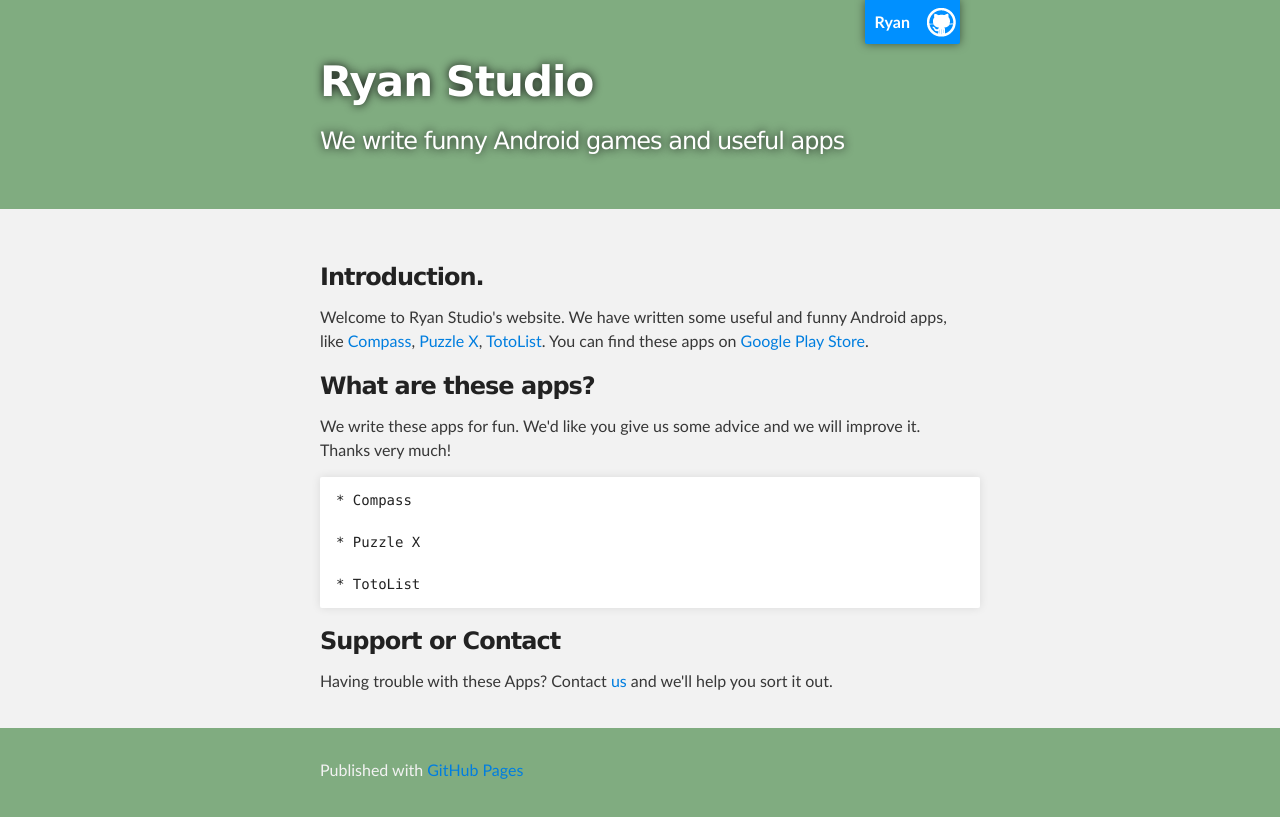
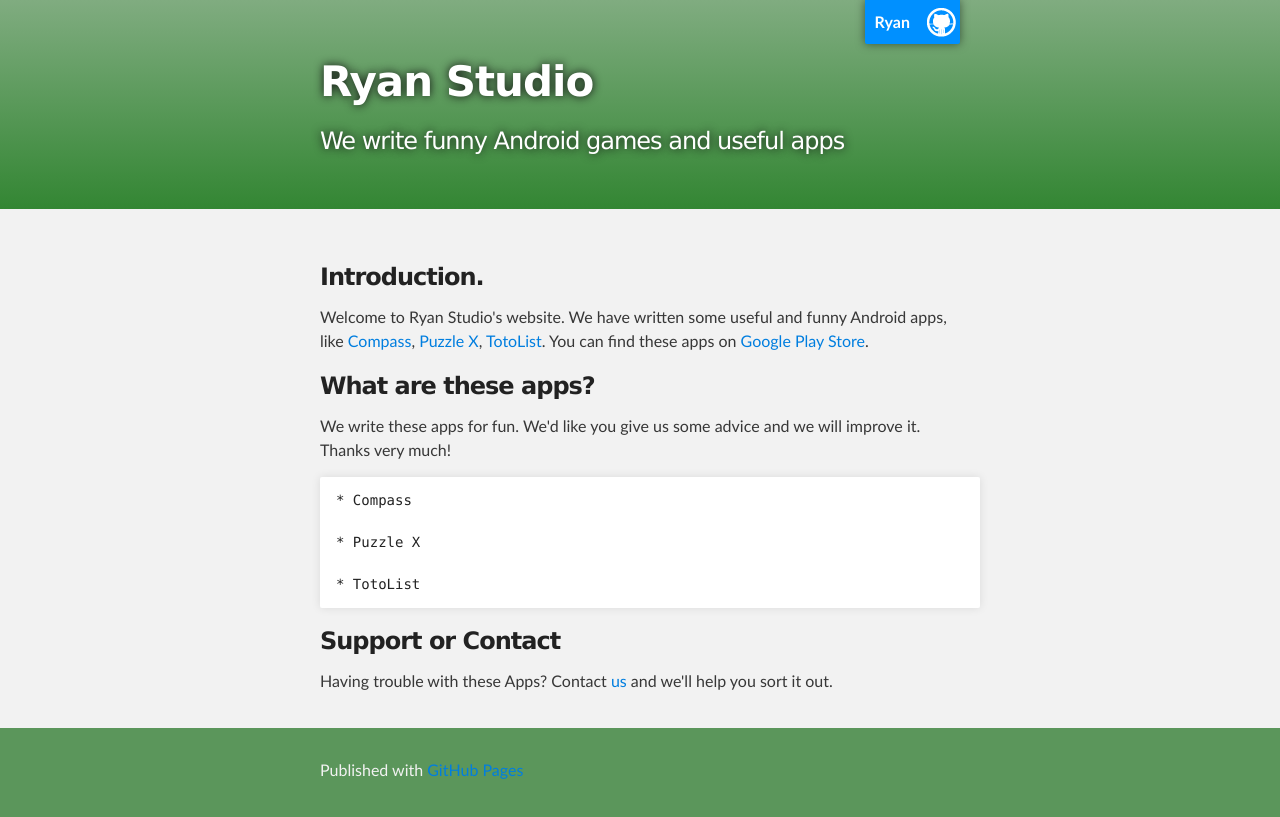
Before and after one commit to rdryan/rdryan.github.com, a plain HTML site: page index.html in a window 1280 px wide. Drawn offline with Linux system fonts and the light colour scheme.

Commit message:
change background color

```diff
--- a/stylesheets/stylesheet.css
+++ b/stylesheets/stylesheet.css
@@ -291,7 +291,7 @@ Full-Width Styles
 #header_wrap {
   background: #80AC80;
   background: -moz-linear-gradient(top, #80AC80, #80AC80);
-  background: -webkit-linear-gradient(top, #80AC80, #80AC80);
+  background: -webkit-linear-gradient(top, #80AC80, #338633);
   background: -ms-linear-gradient(top, #80AC80, #80AC80);
   background: -o-linear-gradient(top, #80AC80, #80AC80);
   background: linear-gradient(top, #80AC80, #80AC80);
@@ -367,7 +367,7 @@ Full-Width Styles
 }
 
 #footer_wrap {
-  background: #80AC80;
+  background: #5B965B;
 }
 
 
```
